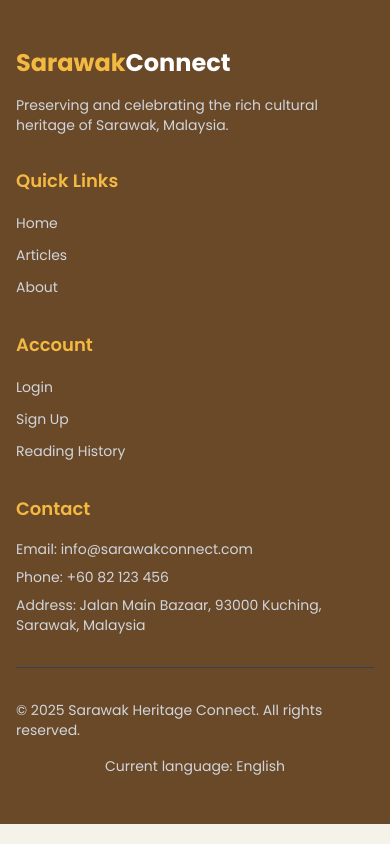
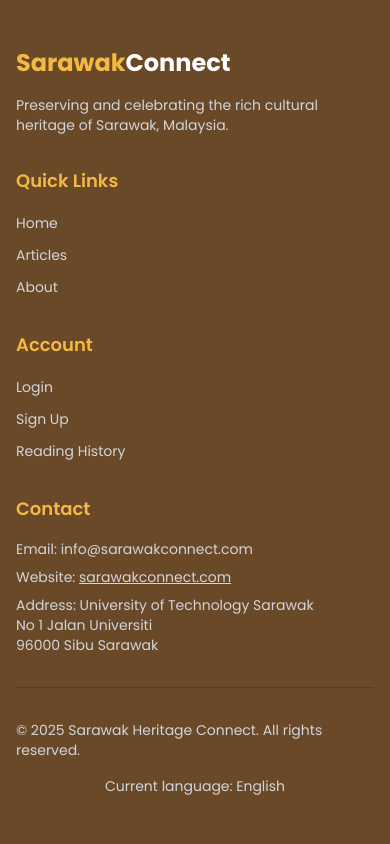
Before and after one commit to Myra-04/myra-04.github.io, a React (Vite) app: page / in a window 390 px wide. Shown: the part 3726-4570 px from the top of the page. Built offline with nearby package versions, Linux system fonts and the light colour scheme; a web font is replaced by a local one.

Commit message:
Update contact information
Update contact address, remove phone, and update website link.

```diff
--- a/src/components/Footer.tsx
+++ b/src/components/Footer.tsx
@@ -44,8 +44,12 @@ const Footer = () => {
             <h3 className="text-lg font-semibold mb-4 text-sarawak-yellow">Contact</h3>
             <ul className="space-y-2">
               <li className="text-sm text-gray-300">Email: info@sarawakconnect.com</li>
-              <li className="text-sm text-gray-300">Phone: +60 82 123 456</li>
-              <li className="text-sm text-gray-300">Address: Jalan Main Bazaar, 93000 Kuching, Sarawak, Malaysia</li>
+              <li className="text-sm text-gray-300">Website: <a href="https://sarawakconnect.com" className="hover:text-white underline">sarawakconnect.com</a></li>
+              <li className="text-sm text-gray-300">
+                Address: University of Technology Sarawak<br />
+                No 1 Jalan Universiti<br />
+                96000 Sibu Sarawak
+              </li>
             </ul>
           </div>
         </div>
```
